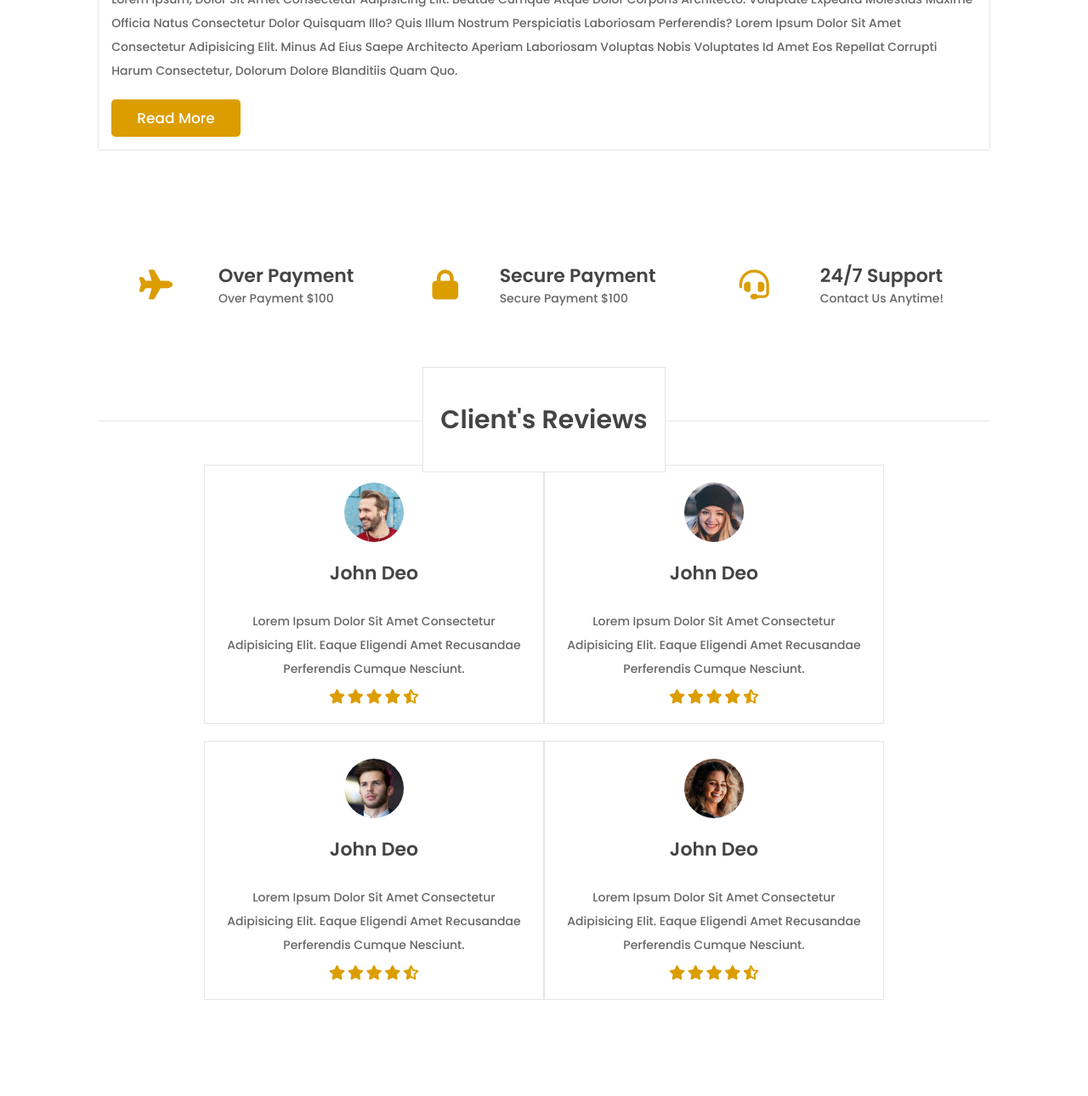
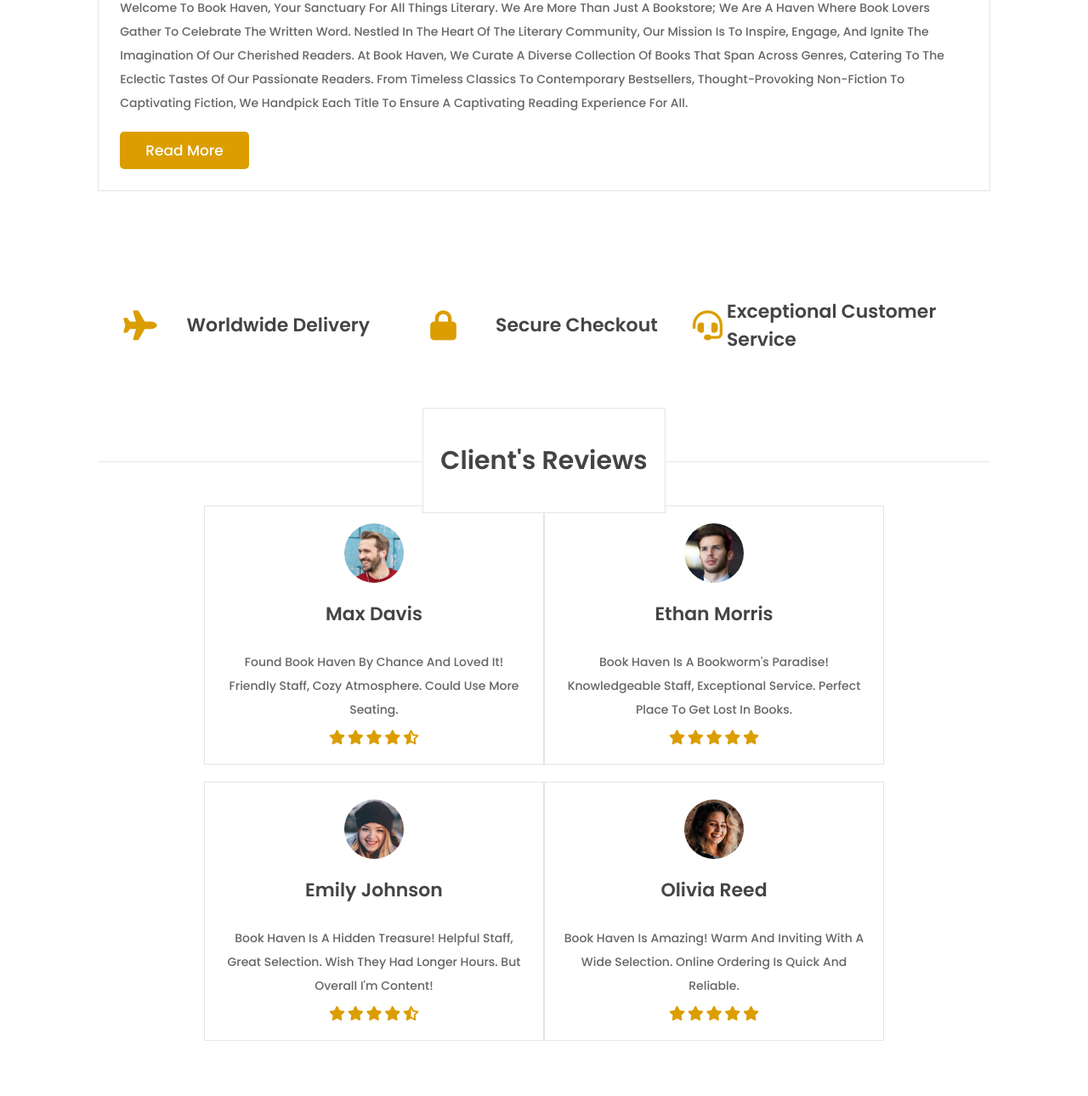
Before and after one commit to TRkiwi/Book-Haven, a plain HTML site: page aboutus.html in a window 1280 px wide. Shown: the part 630-1920 px from the top of the page at 85% size. Drawn offline with Linux system fonts and the light colour scheme.

Commit message:
Made slight changes in almost every file, such as better texts,a description for every page

```diff
--- a/aboutus.html
+++ b/aboutus.html
@@ -4,6 +4,8 @@
     <meta charset="UTF-8">
     <meta http-equiv="X-UA-Compatible" content="IE=edge">
     <meta name="viewport" content="width=device-width, initial-scale=1.0">
+    <meta name="description" content="This it the about us page where the client is able to read more about the organization and read trust-worthy
+    reviews">
 
     <!-------- title ----------->
     <title>Book Haven || About Us </title>
@@ -83,11 +85,9 @@
                     <div class="content">
                         <h3>Book Haven</h3>
                         <p>
-                          Lorem ipsum, dolor sit amet consectetur adipisicing elit. Beatae cumque atque dolor corporis
-                          architecto. Voluptate expedita molestias maxime officia natus consectetur dolor quisquam illo?
-                          Quis illum nostrum perspiciatis laboriosam perferendis? Lorem ipsum dolor sit amet consectetur
-                          adipisicing elit. Minus ad eius saepe architecto aperiam laboriosam voluptas nobis voluptates
-                          id amet eos repellat corrupti harum consectetur, dolorum dolore blanditiis quam quo.
+                            Welcome to Book Haven, your sanctuary for all things literary. We are more than just a bookstore; we are a haven where book lovers gather to celebrate the written word. Nestled in the heart of the literary community, our mission is to inspire, engage, and ignite the imagination of our cherished readers.
+
+                            At Book Haven, we curate a diverse collection of books that span across genres, catering to the eclectic tastes of our passionate readers. From timeless classics to contemporary bestsellers, thought-provoking non-fiction to captivating fiction, we handpick each title to ensure a captivating reading experience for all.
                         </p>
                         <a href="" class="btn">read more</a>
                     </div>
@@ -106,24 +106,24 @@
         <div class="icons">
             <i class="fas fa-plane"></i>
             <div class="content">
-                <h3>over payment</h3>
-                <p>over payment $100</p>
+                <h3>Worldwide Delivery</h3>
+
             </div>
         </div>
 
         <div class="icons">
             <i class="fas fa-lock"></i>
             <div class="content">
-                <h3>secure payment</h3>
-                <p>secure payment $100</p>
+                <h3>Secure Checkout</h3>
+
             </div>
         </div>
 
         <div class="icons">
             <i class="fas fa-headset"></i>
             <div class="content">
-                <h3>24/7 support</h3>
-                <p>Contact us anytime!</p>
+                <h3>Exceptional Customer Service</h3>
+
             </div>
         </div>
 
@@ -141,9 +141,9 @@
 
                       <div class="review-box">
                           <img src="./image/pic-1.png" alt="">
-                          <h3>john deo</h3>
+                          <h3>Max Davis</h3>
                           <p>
-                              Lorem ipsum dolor sit amet consectetur adipisicing elit. Eaque eligendi amet recusandae perferendis cumque nesciunt.
+                            Found Book Haven by chance and loved it! Friendly staff, cozy atmosphere. Could use more seating.
                           </p>
 
                           <div class="stars">
@@ -155,11 +155,13 @@
                           </div>
                       </div>
 
+
+
                       <div class="review-box">
-                          <img src="./image/pic-2.png" alt="">
-                          <h3>john deo</h3>
+                          <img src="./image/pic-3.png" alt="">
+                          <h3>Ethan Morris</h3>
                           <p>
-                              Lorem ipsum dolor sit amet consectetur adipisicing elit. Eaque eligendi amet recusandae perferendis cumque nesciunt.
+                            Book Haven is a bookworm's paradise! Knowledgeable staff, exceptional service. Perfect place to get lost in books.
                           </p>
 
                           <div class="stars">
@@ -167,15 +169,14 @@
                               <i class="fas fa-star"></i>
                               <i class="fas fa-star"></i>
                               <i class="fas fa-star"></i>
-                              <i class="fas fa-star-half-alt"></i>
+                              <i class="fas fa-star"></i>
                           </div>
                       </div>
-
                       <div class="review-box">
-                          <img src="./image/pic-3.png" alt="">
-                          <h3>john deo</h3>
+                        <img src="./image/pic-2.png" alt="">
+                        <h3>Emily Johnson</h3>
                         <p>
-                              Lorem ipsum dolor sit amet consectetur adipisicing elit. Eaque eligendi amet recusandae perferendis cumque nesciunt.
+                          Book Haven is a hidden treasure! Helpful staff, great selection. Wish they had longer hours. But overall I'm content!
                         </p>
 
                         <div class="stars">
@@ -189,9 +190,9 @@
 
                       <div class="review-box">
                           <img src="./image/pic-4.png" alt="">
-                          <h3>john deo</h3>
+                          <h3>Olivia Reed</h3>
                           <p>
-                              Lorem ipsum dolor sit amet consectetur adipisicing elit. Eaque eligendi amet recusandae perferendis cumque nesciunt.
+                            Book Haven is amazing! Warm and inviting with a wide selection. Online ordering is quick and reliable.
                           </p>
 
                           <div class="stars">
@@ -199,7 +200,7 @@
                               <i class="fas fa-star"></i>
                               <i class="fas fa-star"></i>
                               <i class="fas fa-star"></i>
-                              <i class="fas fa-star-half-alt"></i>
+                              <i class="fas fa-star"></i>
                           </div>
                       </div>
               </div>
--- a/css/style.css
+++ b/css/style.css
@@ -549,7 +549,7 @@ form .box{
 }
 
 .about .about-container .about-box .content{
-    padding: 1.5rem;  /* Adds padding to the content within the about box */
+    padding: 2.5rem;  /* Adds padding to the content within the about box */
 }
 
 .about .about-container .about-box .content h3{
@@ -562,6 +562,7 @@ form .box{
     color: var(--light-color);
     padding: 1rem 0;
     line-height: 2; /* Sets the line height of the paragraph within the about box */
+
 }
 
 /*--------------------------- icons-container ----------------------------*/
```
Also changed, not shown: gallery.html (+1 -0 lines). Lines whose indentation alone changed are shown as unchanged.
